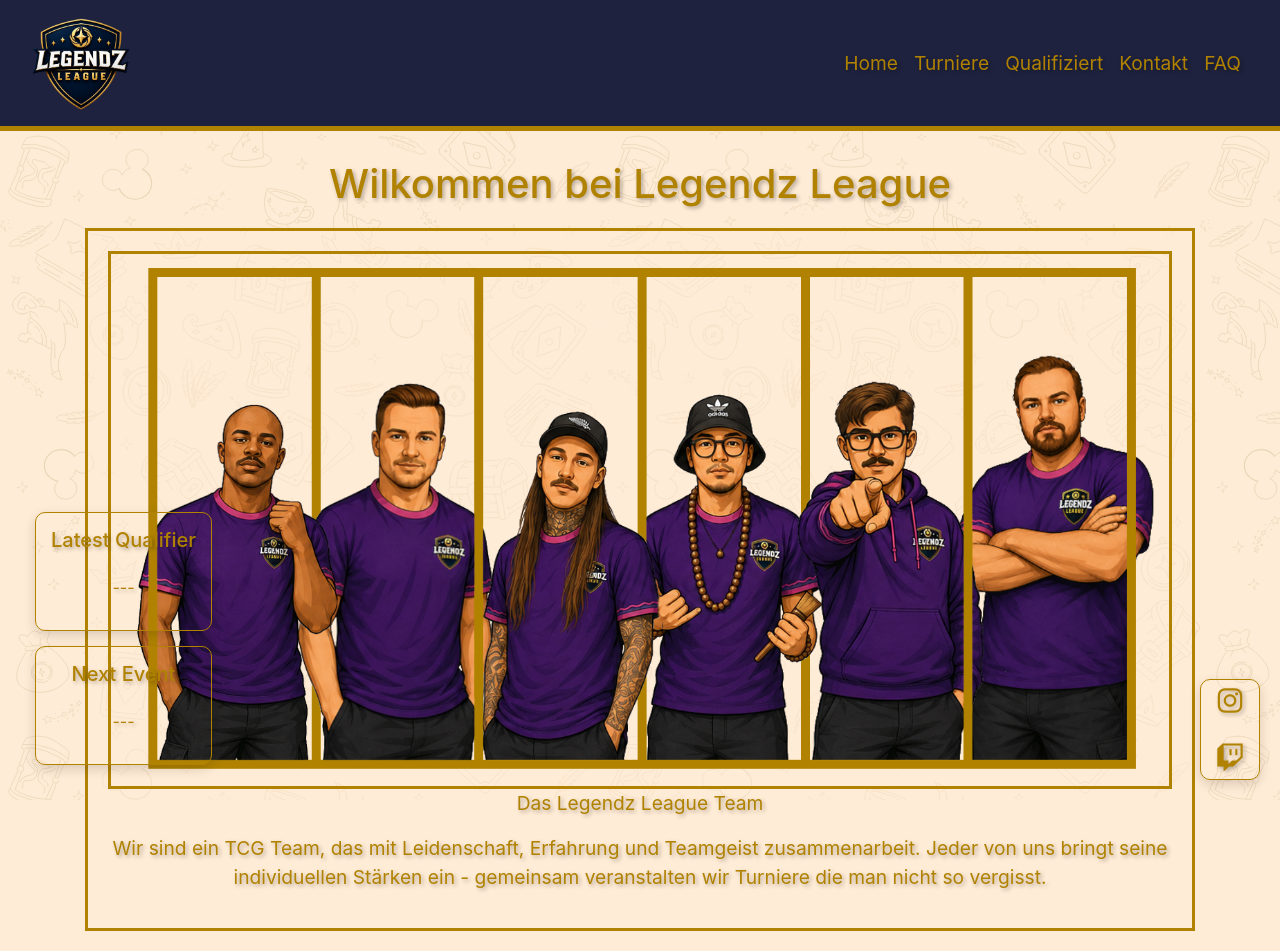
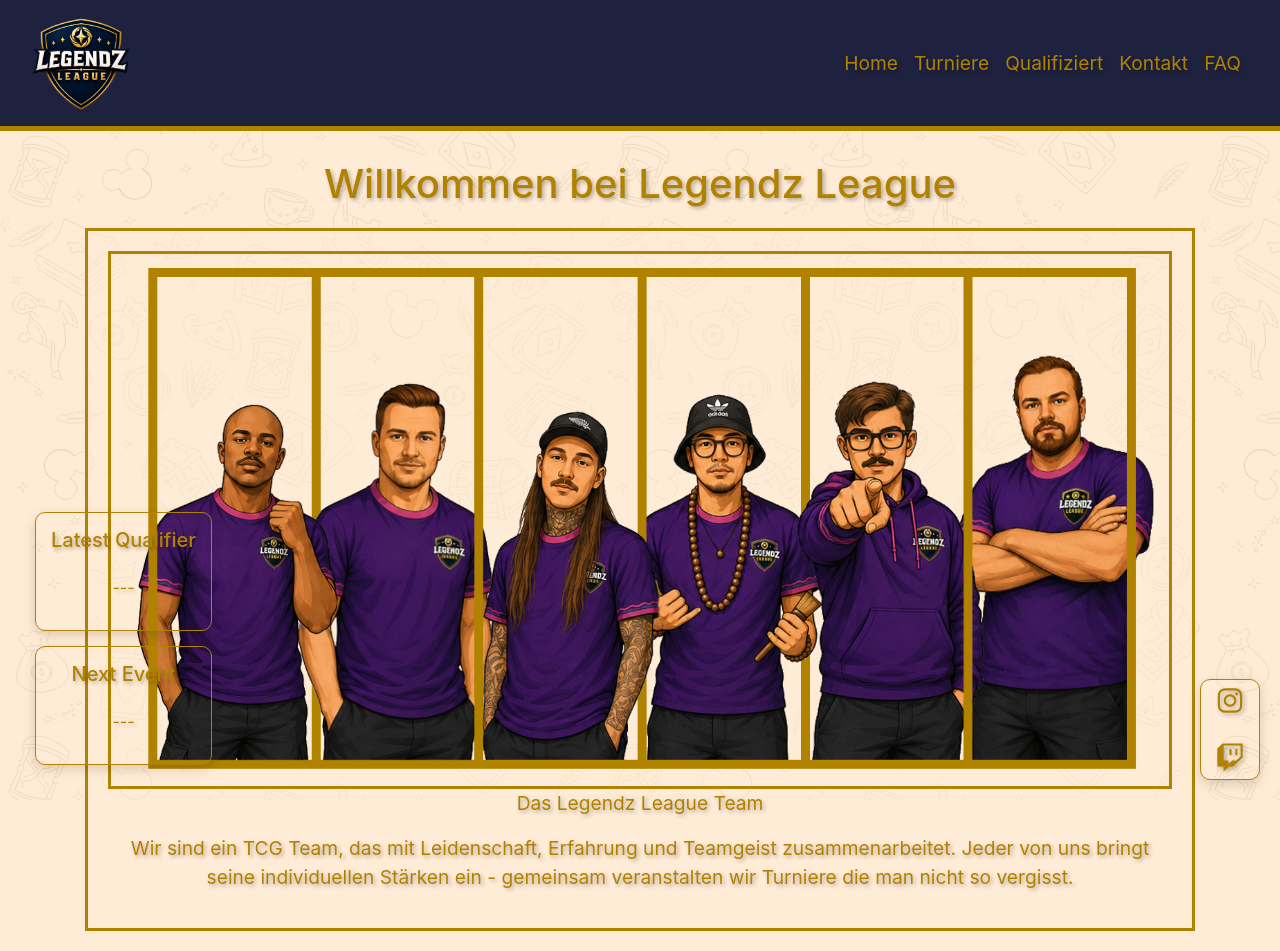
Before and after one commit to valentinhaury/lorcana_turnament_website, a Django app: page / in a window 1280 px wide. Run offline with Django 5.2, Linux system fonts and the light colour scheme; data that the repository does not hold is empty; some libraries are stand-ins or nearby versions.

Commit message:
fixed a typo

```diff
--- a/lorcana_turnament_calender/templates/home.html
+++ b/lorcana_turnament_calender/templates/home.html
@@ -1,12 +1,12 @@
 {% extends "base.html" %} {% block title %} Home Page {% endblock %}
 {% block content %}
 {% load static %}
-<h1>Wilkommen bei Legendz League</h1>
+<h1>Willkommen bei Legendz League</h1>
 <div class="textbox">
     <div class="foto">
         <img src="{% static 'images/legendzLeague.png' %}" alt="Standardbild">
     </div>
     <p>Das Legendz League Team</p>
-    <p>Wir sind ein TCG Team, das mit Leidenschaft, Erfahrung und Teamgeist zusammenarbeit. Jeder von uns bringt seine individuellen Stärken ein - gemeinsam veranstalten wir Turniere die man nicht so vergisst.</p>
+    <p>Wir sind ein TCG Team, das mit Leidenschaft, Erfahrung und Teamgeist zusammenarbeitet. Jeder von uns bringt seine individuellen Stärken ein - gemeinsam veranstalten wir Turniere die man nicht so vergisst.</p>
 </div>
 {% endblock %}
```
